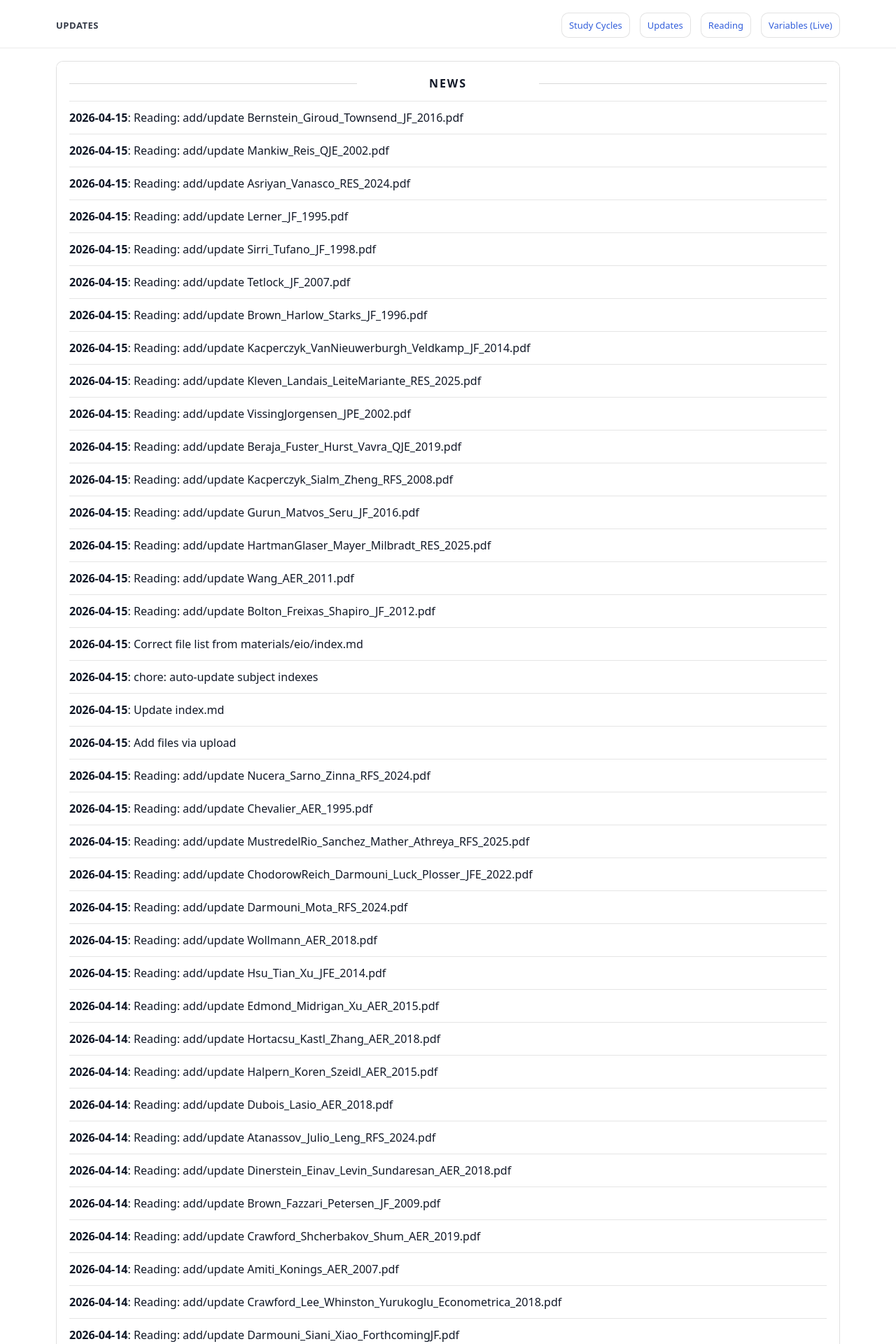
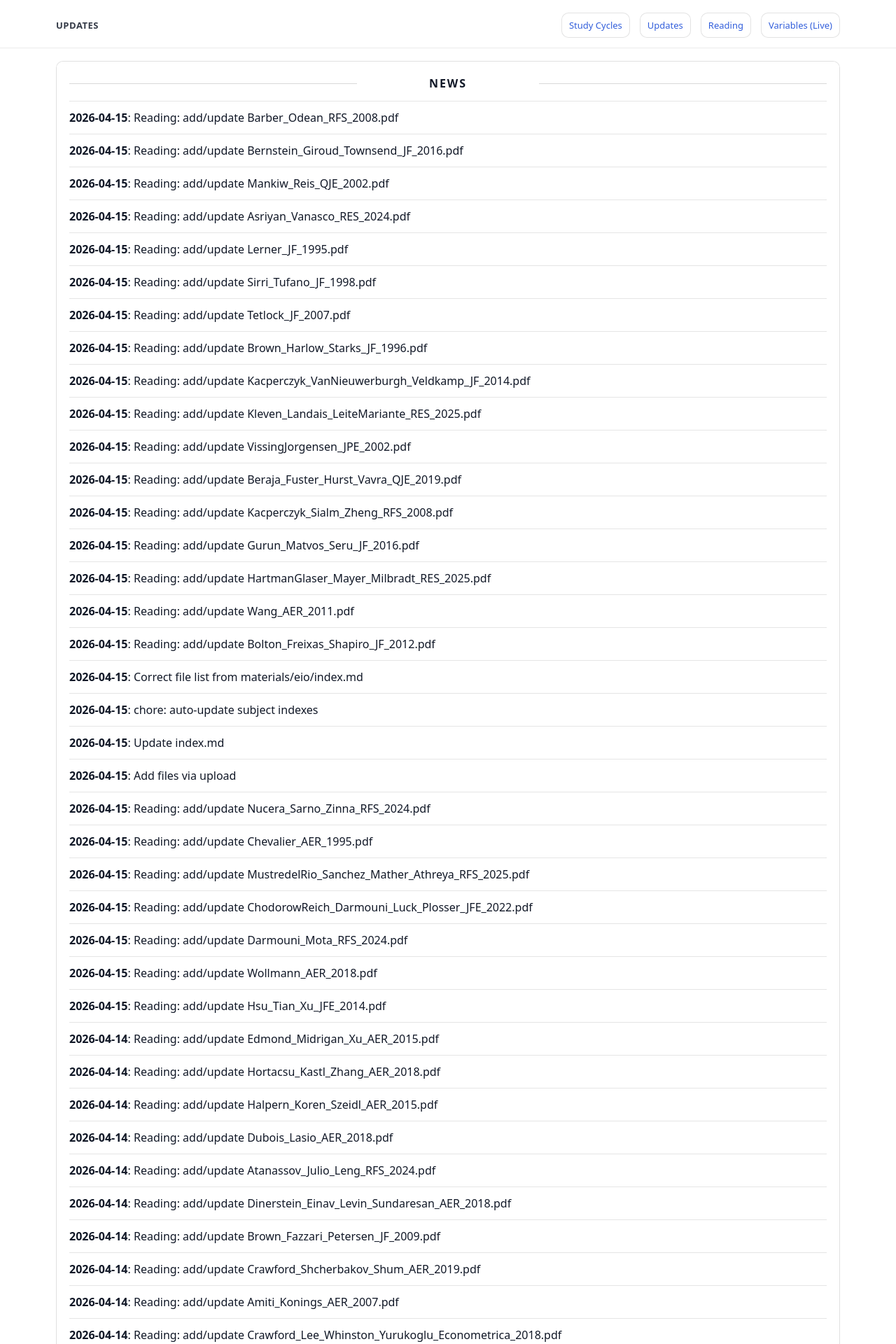
Before and after one commit to yaxinzn/study-archive, a Jekyll site: the page built from updates/index.md, in a window 1280 px wide. Shown: the top 1920 px of the page at 70% size. Built offline with Jekyll 4.4.1, drawn with Linux system fonts in a browser that asks for light colours; some of the changed text lies outside the part shown.

Commit message:
chore: update NEWS feed

```diff
--- a/_data/news.yml
+++ b/_data/news.yml
@@ -1,4 +1,7 @@
 # Auto-generated update history (sorted newest -> oldest). Do not edit manually.
+- ts: "1776253446"
+  date: "2026-04-15"
+  title: "Reading: add/update Barber_Odean_RFS_2008.pdf"
 - ts: "1776252990"
   date: "2026-04-15"
   title: "Reading: add/update Bernstein_Giroud_Townsend_JF_2016.pdf"
```
